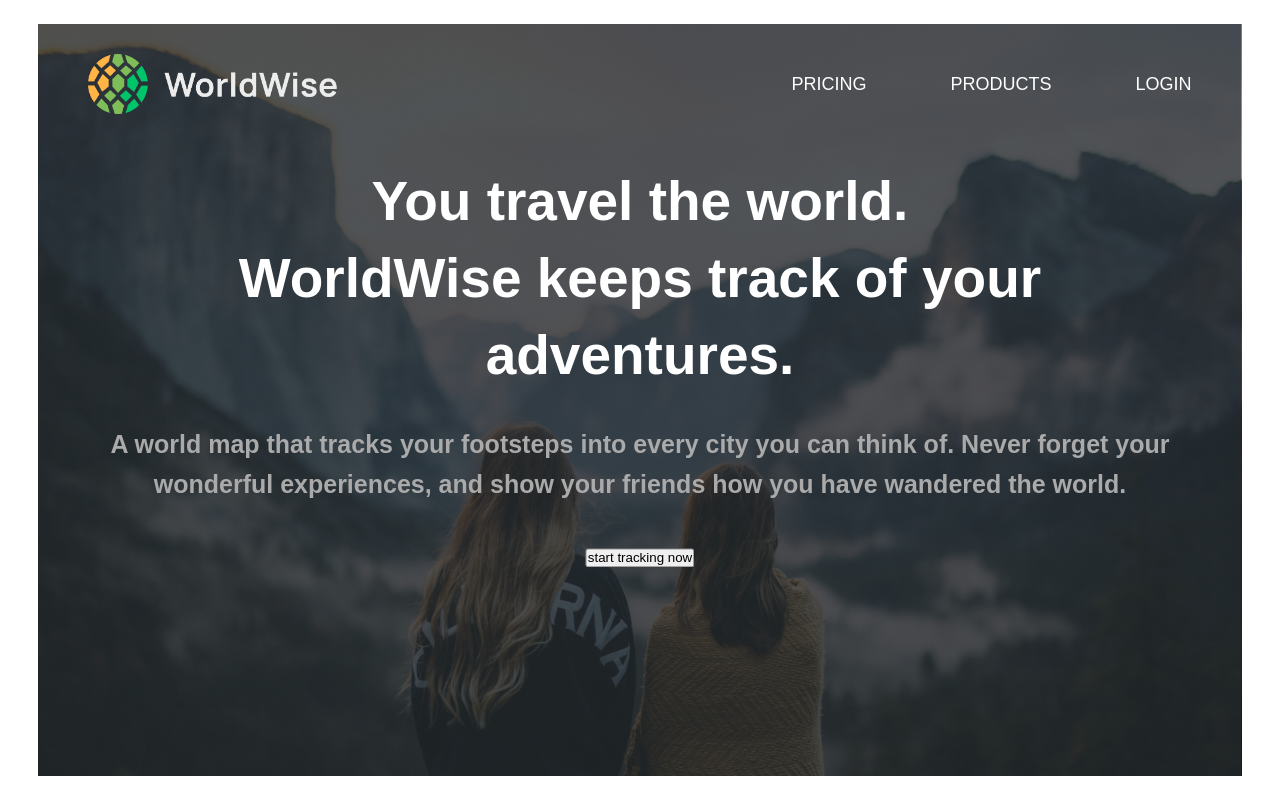
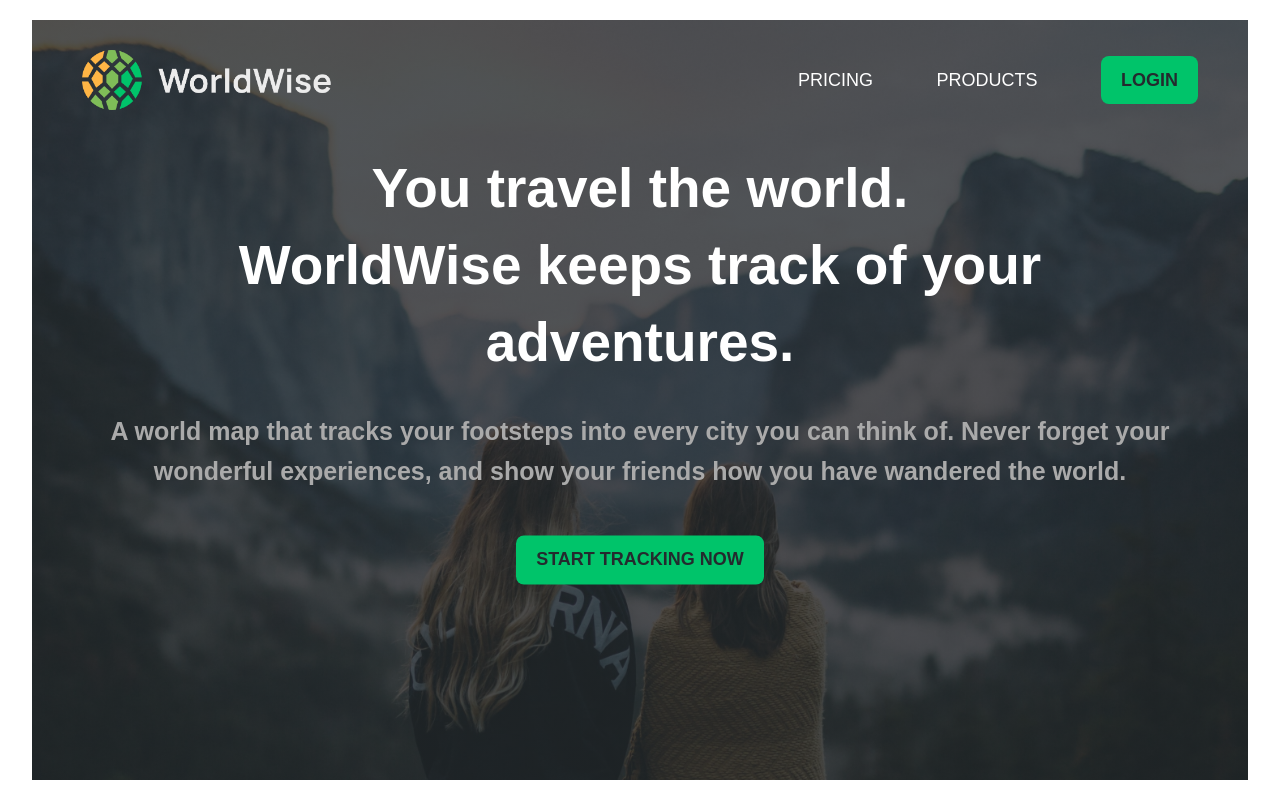
Before and after one commit to sofianeberkane202/worldWise-app, a React (Vite) app: page / in a window 1280 px wide. Built offline with nearby package versions, Linux system fonts and the light colour scheme; the HTML template or start-up script is replaced by a standard one.

Commit message:
finish styling and building the component Button for using it

```diff
--- /dev/null
+++ b/src/components/Button.jsx
@@ -0,0 +1,17 @@
+import PropTypes from 'prop-types'
+import styles from './Button.module.css';
+/* eslint-disable react/react-in-jsx-scope */
+function Button({type, children}) {
+    return (
+        <button className={`${styles.btn} ${styles[type]}`}>
+            {children}
+        </button>
+    )
+}
+
+Button.propTypes = {
+    type: PropTypes.string,
+    children: PropTypes.string
+};
+
+export default Button
--- /dev/null
+++ b/src/components/Button.module.css
@@ -0,0 +1,13 @@
+.btn{
+    padding: 10px 20px;
+    border-radius: 8px;
+    text-transform: uppercase;
+    font-size: 1.8rem;
+    font-weight: 600;
+    font-variant: small-caps;
+}
+
+.btn.primary{
+    background-color: var(--color-brand--2);
+    color: var(--color-dark--0);
+}
--- a/src/components/NavBar.jsx
+++ b/src/components/NavBar.jsx
@@ -1,3 +1,4 @@
+import Button from "./Button"
 import Logo from "./Logo"
 import styles from "./NavBar.module.css"
 
@@ -11,7 +12,9 @@ function NavBar() {
             <ul className="flex flex-between flex-center-y">
                 <li>Pricing</li>
                 <li>Products</li>
-                <li>Login</li>
+                <li>
+                    <Button type='primary'>Login</Button>
+                </li>
             </ul>
         </div>
     )
--- a/src/index.css
+++ b/src/index.css
@@ -22,6 +22,14 @@
 
 li{list-style: none;}
 
+button{
+    background: none;
+    color: inherit;
+    font: inherit;
+    border: none;
+    outline: none;
+}
+
 html{
     font-size: 10px;
 }
@@ -39,6 +47,6 @@ body{
 }
 
 #root{
-    height: 94vh;
-    width: 94vw;
+    height: 95vh;
+    width: 95vw;
 }
--- a/src/pages/HomePage.jsx
+++ b/src/pages/HomePage.jsx
@@ -1,5 +1,6 @@
 import NavBar from '../components/NavBar';
 import styles from './HomePage.module.css';
+import Button from '../components/Button';
 /* eslint-disable react/react-in-jsx-scope */
 function HomePage() {
     return (
@@ -24,7 +25,7 @@ function Content(){
                 think of. Never forget your wonderful experiences, and show your
                 friends how you have wandered the world.
             </p>
-            <button>start tracking now</button>
+            <Button type='primary'>start tracking now</Button>
          </div>
     )
 }
```
